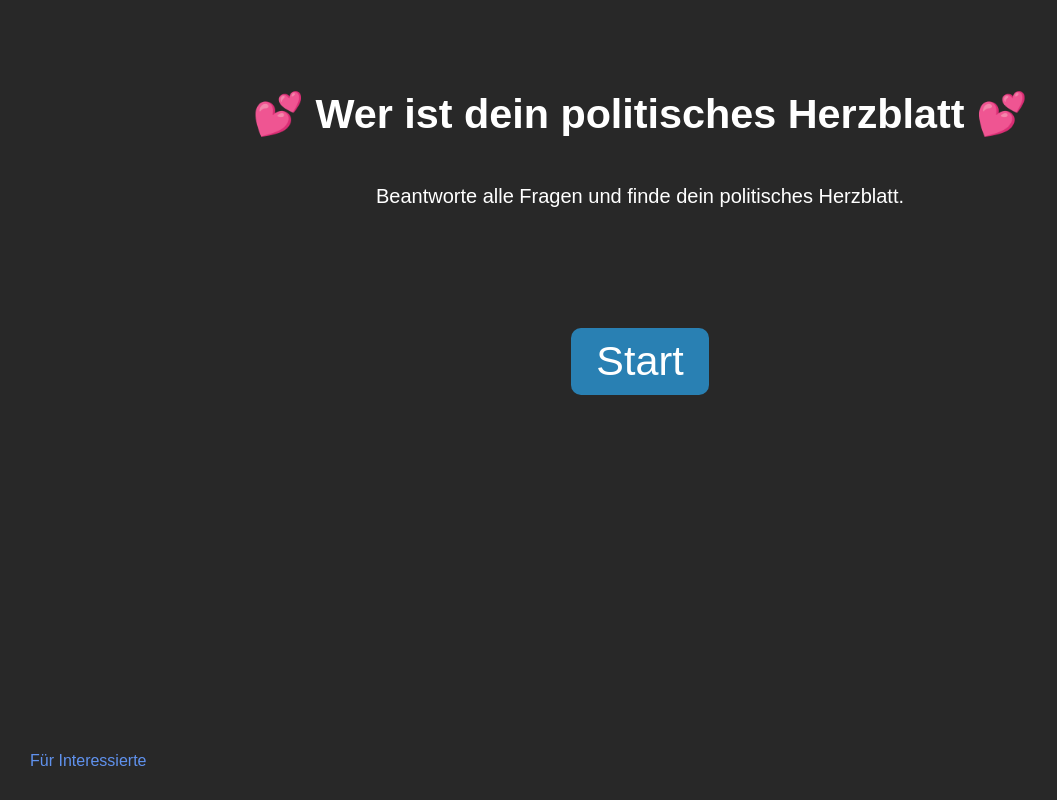
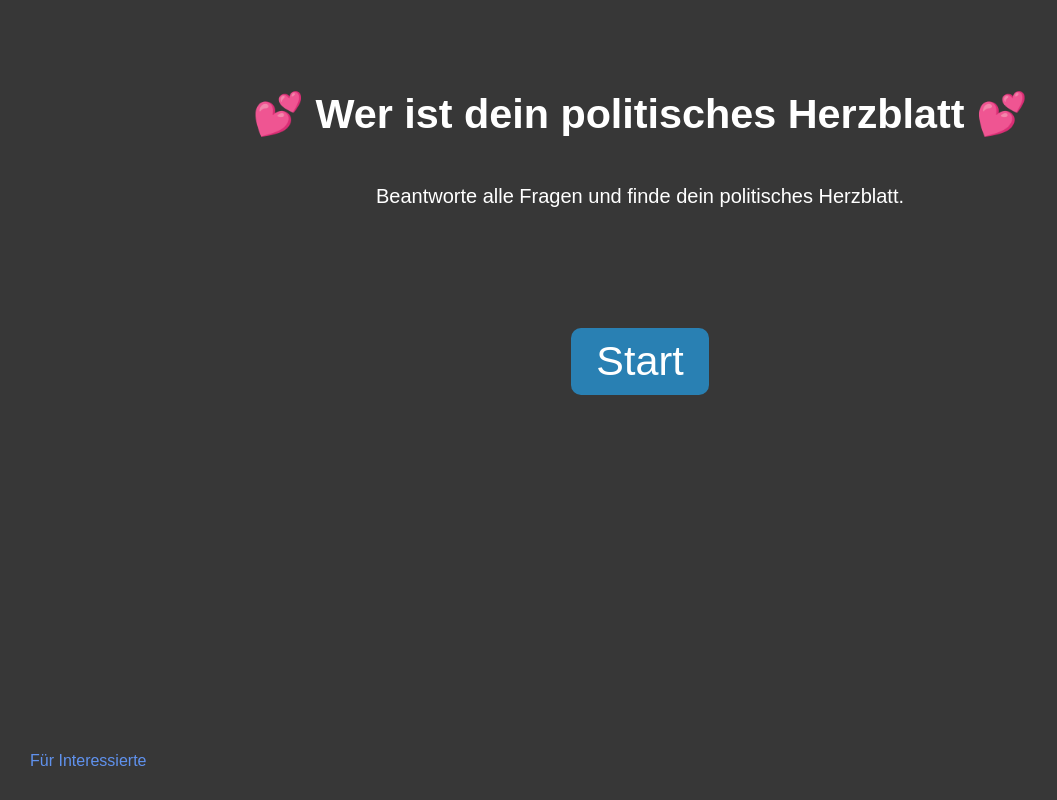
Before and after one commit to EveIsReal/political_compass, a SvelteKit app: page / in a window 1280 px wide. Shown: the whole page, without its empty margins (0-1057 px from the left). Built offline with nearby package versions, Linux system fonts and the light colour scheme.

Commit message:
fixed background color

```diff
--- a/src/App.css
+++ b/src/App.css
@@ -1,5 +1,5 @@
 body, html {
-    background-color: #282828;
+    background-color: #373737;
     font-family: Arial, Helvetica, sans-serif;
     margin: 0px;
     padding: 0;
```
